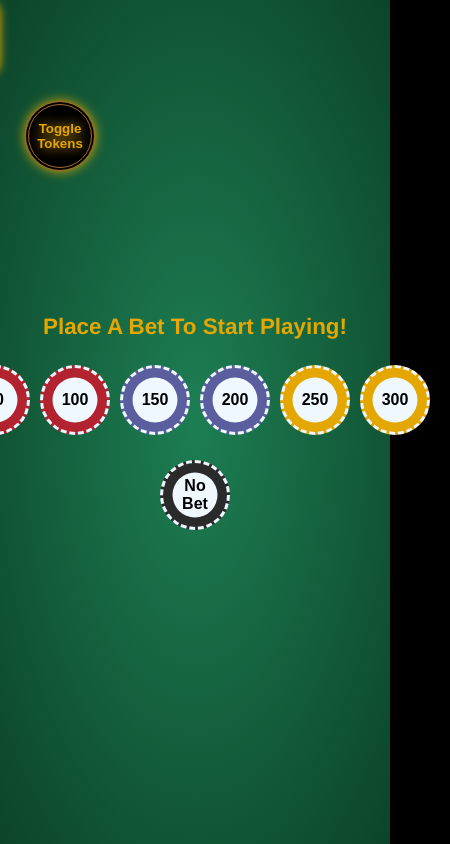
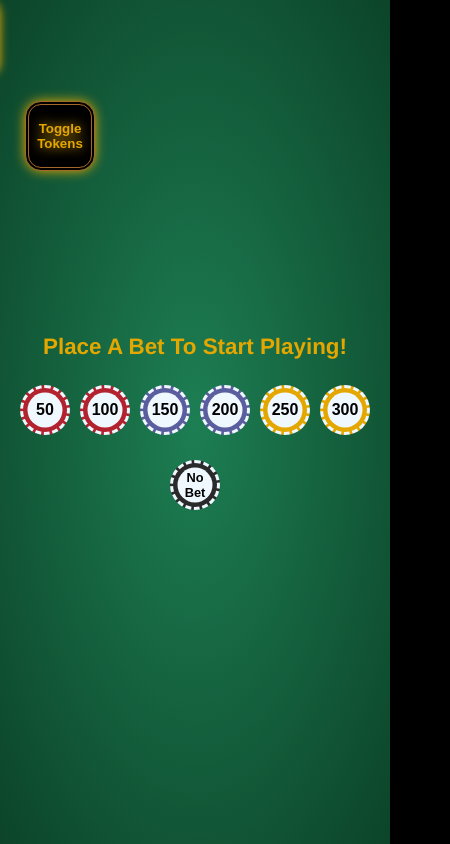
Before and after one commit to MattSafi/BlackJack, a Vue app: page / in a window 390 px wide. Shown: the whole page, 450 px wide, since content can reach past the window. Built offline with nearby package versions, Linux system fonts and the light colour scheme.

Commit message:
more upgrades

```diff
--- a/src/components/GameBoard.vue
+++ b/src/components/GameBoard.vue
@@ -6,6 +6,7 @@
         ><span>Toggle Tokens</span></Button
       >
     </div>
+
     <div :class="['betting', { active: isBettingActive }]">
       <div class="tokens-text">
         <span>Tokens</span>
@@ -523,61 +524,12 @@ export default {
   box-shadow: 0px 0px 10px 0px #e4a700;
 }
 
-@media screen and (max-width: 960px) {
-  .mobile-betting-toggle {
-    display: flex;
-    position: absolute;
-    top: 12vh;
-    left: 25px;
-    align-items: center;
-  }
-
-  .mobile-betting-toggle-btn {
-    display: flex;
-    justify-content: center;
-    align-items: center;
-    height: 70px;
-    width: 70px;
-    background-color: #000000;
-    border: 4px double #a46928;
-    border-radius: 100vw;
-    color: #e4a700;
-    filter: drop-shadow(0px 0px 6px #e4a700);
-    font-weight: 600;
-    transition: 0.1s ease;
-  }
-  .mobile-betting-toggle-btn span {
-    filter: drop-shadow(0px 0px 6px #e4a700);
-  }
-  .mobile-betting-toggle-btn:hover {
-    transform: scale(1.05);
-    cursor: pointer;
-  }
-
-  .betting {
-    position: fixed;
-    top: 0;
-    left: 0;
-    width: 216px;
-    min-width: 216px;
-    background-color: #000000;
-    transform: translateX(-100%);
-    transition: all 0.3s ease;
-    z-index: 1000;
-  }
-  .betting.active {
-    transform: translateX(1%);
-  }
-}
-
 .token-buttons-container {
   display: flex;
   flex-direction: column;
-
   border-radius: 10px;
   color: #000000;
   padding: 5px;
-  display: flex;
   justify-content: center;
   align-items: center;
   gap: 10px;
@@ -728,4 +680,75 @@ export default {
   position: relative;
   z-index: 2;
 }
+
+@media screen and (max-width: 960px) {
+  .game-board {
+    display: flex;
+    flex-wrap: wrap;
+    height: 100vh;
+    width: 100vw;
+    overflow: hidden;
+  }
+  .mobile-betting-toggle {
+    display: flex;
+    position: absolute;
+    top: 12vh;
+    left: 25px;
+    align-items: center;
+  }
+
+  .mobile-betting-toggle-btn {
+    display: flex;
+    justify-content: center;
+    align-items: center;
+    height: 70px;
+    width: 70px;
+    background-color: #000000;
+    border: 4px double #a46928;
+    border-radius: 16px;
+    color: #e4a700;
+    filter: drop-shadow(0px 0px 6px #e4a700);
+    font-weight: 600;
+    transition: 0.1s ease;
+  }
+  .mobile-betting-toggle-btn span {
+    filter: drop-shadow(0px 0px 6px #e4a700);
+  }
+  .mobile-betting-toggle-btn:hover {
+    transform: scale(1.05);
+    cursor: pointer;
+  }
+
+  .betting {
+    position: fixed;
+    top: 0;
+    left: 0;
+    width: 216px;
+    min-width: 216px;
+    background-color: #000000;
+    transform: translateX(-100%);
+    transition: all 0.3s ease;
+    z-index: 1000;
+  }
+  .betting.active {
+    transform: translateX(1%);
+  }
+  .token {
+    height: 50px;
+    width: 50px;
+  }
+  .token::before {
+    width: 35px;
+    height: 35px;
+  }
+  .token-no-bet {
+    font-size: 0.8rem;
+    height: 50px;
+    width: 50px;
+  }
+  .token-no-bet::before {
+    width: 35px;
+    height: 35px;
+  }
+}
 </style>
```
